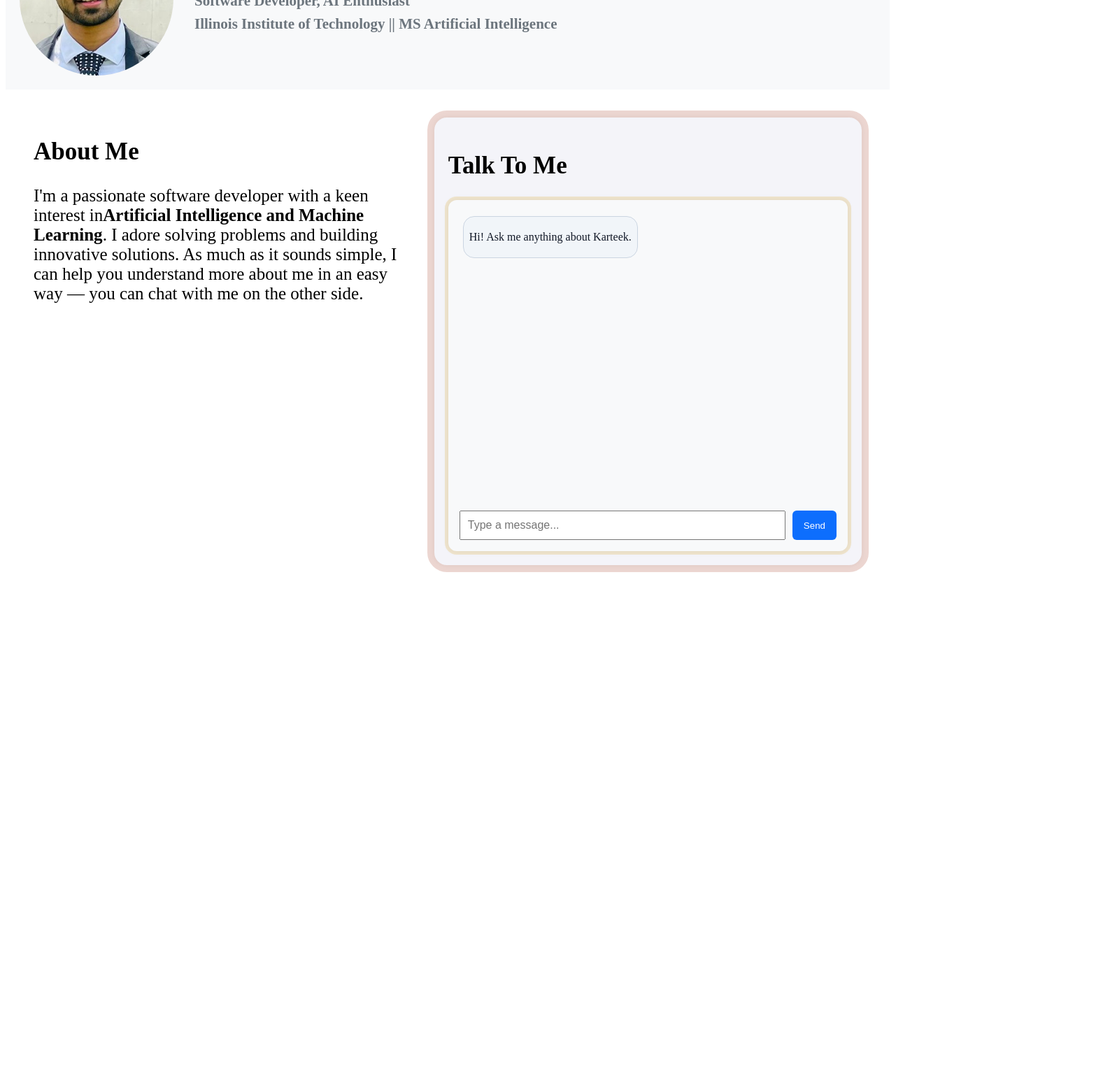
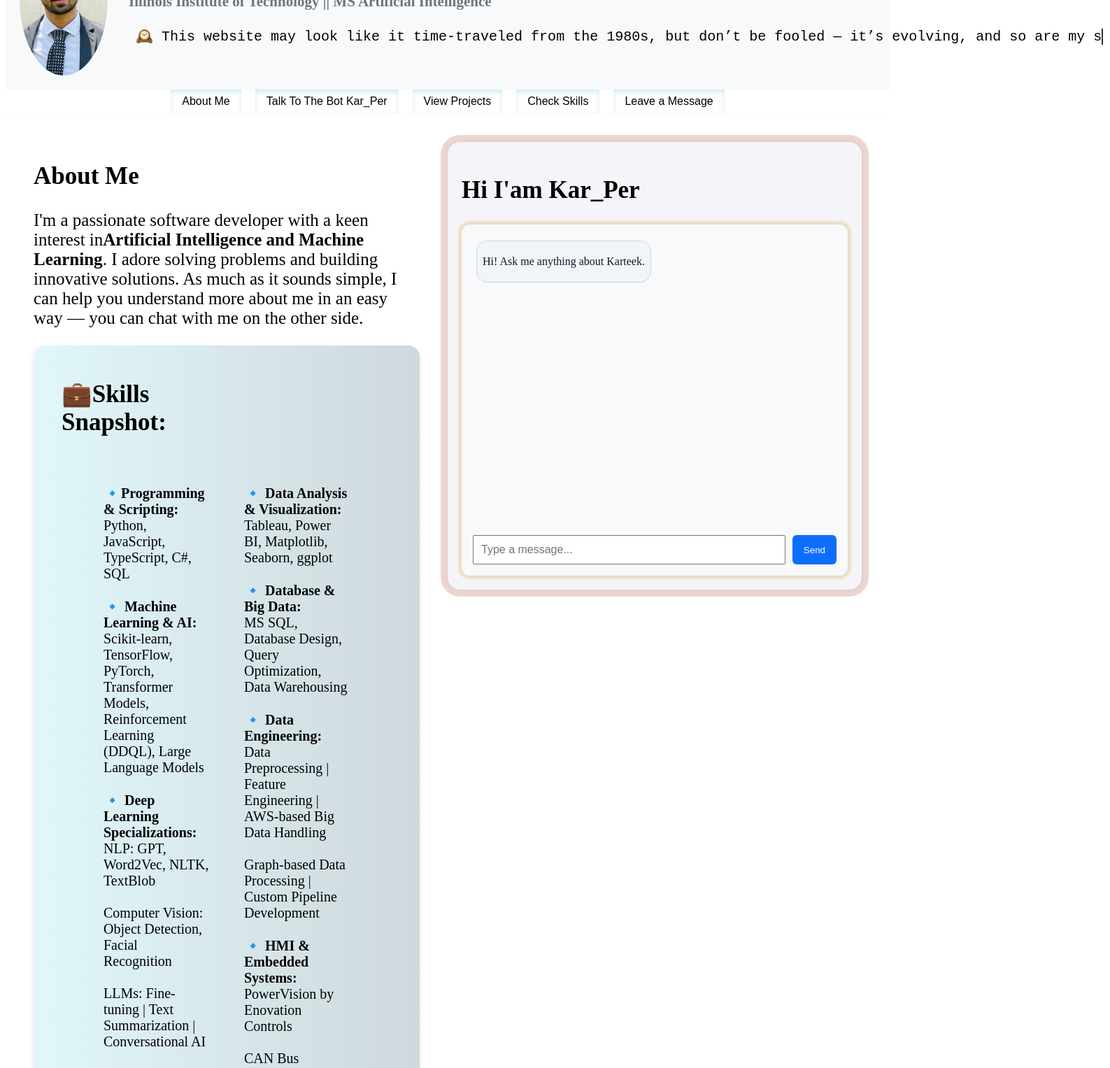
Before and after one commit to karteekvarma/my-site, a React (Vite) app: page /chat in a window 1280 px wide. Shown: the part 140-1667 px from the top of the page at 70% size, 1587 px wide, since content can reach past the window. Before the commit the page ends 996 px from the top, so only its background shows below. Built offline with nearby package versions, Linux system fonts and the light colour scheme.

Commit message:
Developed a typewriter, Added skills and gradients

```diff
--- a/src/App.jsx
+++ b/src/App.jsx
@@ -1,4 +1,9 @@
 import ChatWindow from "./components/ChatWindow";
+import Tabs from "./components/Tabs";
+import Skills, { DomainSkills } from "./components/Skills";
+import TypewriterBanner from "./components/TypewriterBanner";
+
+
 
 
 function Header() {
@@ -10,8 +15,10 @@ function Header() {
           <h1>Karteek Varma Pericharla</h1>
           <h2>Software Developer, AI Enthusiast</h2>
           <h2>Illinois Institute of Technology || MS Artificial Intelligence</h2>
-        </ div>
-      </ div>
+          <TypewriterBanner/>
+
+        </div>
+      </div>
     </header>
   );
 }
@@ -20,7 +27,6 @@ function Header() {
 function Aboutme() {
   return (
     <div className="pagewrapper">
-
       <div className="intro">
         <h2 style={{ fontSize: "35px" }} className="section-header" >About Me</h2>
         <p style={{ fontSize: "25px" }}className="intro-text">
@@ -30,21 +36,24 @@ function Aboutme() {
           As much as it sounds simple, I can help you understand more about me in an easy way —
           you can chat with me on the other side.
         </p>
-      </div>
+        <Skills/>
+        <DomainSkills />
+        </div>
 
-      <div className="chatbot">
-      <h2 style={{ fontSize: "35px" }} className="section-header2" >Talk To Me</h2>
-          <ChatWindow />
+      <div id="chat-section" className="chatbot">
+      <h2 style={{ fontSize: "35px" }} className="section-header2" >Hi I'am Kar_Per</h2>
+            <ChatWindow />
       </div>
     </div>
   );
 }
 
 
- export default function App() {
+export default function App() {
   return (
     <div className="App">
         <Header/>
+        <Tabs/>
         <Aboutme/>
     </div>
   );
--- a/src/components/ChatWindow.jsx
+++ b/src/components/ChatWindow.jsx
@@ -17,7 +17,7 @@ export default function ChatWindow() {
     setMessages((prev) => [
       ...prev,
       { role: "user", text: userInput },
-      //{ role: "bot", text: "This is a dummy response until the backend exists" }
+      { role: "bot", text: "This is a dummy response until the backend exists" }
     ]);
 
     try {
--- /dev/null
+++ b/src/components/Skills.jsx
@@ -0,0 +1,78 @@
+export default function Skills() {
+return (
+    <div className="skillcontainer">
+        <h2 style={{ fontSize: "35px" }} className="skills-header"> <strong>💼Skills Snapshot:</strong></h2>
+
+        <div className="allskills">
+
+            <div className="skilllist">
+                <p style={{ fontSize: "20px" }} className="skills-text1">
+                🔹<strong>Programming & Scripting:</strong><br />
+                    Python, JavaScript, TypeScript, C#, SQL
+                    <br /><br />
+                    🔹 <strong>Machine Learning & AI:</strong><br />
+                    Scikit-learn, TensorFlow, PyTorch, Transformer Models, Reinforcement Learning (DDQL), Large Language Models
+                    <br /><br />
+                    🔹 <strong>Deep Learning Specializations:</strong><br />
+                    NLP: GPT, Word2Vec, NLTK, TextBlob
+                    <br /><br />
+                    Computer Vision: Object Detection, Facial Recognition
+                    <br /><br />
+                    LLMs: Fine-tuning | Text Summarization | Conversational AI
+                    <br /><br />
+                    🔹 <strong>DevOps & Tools:</strong><br />
+                    Git, CI/CD Pipelines, Agile Methodologies
+                    <br /><br />
+
+                </p>
+            </div>
+
+            <div className="skilllist2">
+
+                <p style={{ fontSize: "20px" }} className="skills-text1">
+                    🔹 <strong>Data Analysis & Visualization:</strong><br />
+                    Tableau, Power BI, Matplotlib, Seaborn, ggplot
+                    <br /><br />
+                    🔹 <strong>Database & Big Data:</strong><br />
+                    MS SQL, Database Design, Query Optimization, Data Warehousing
+                    <br /><br />
+                    🔹 <strong>Data Engineering:</strong><br />
+                    Data Preprocessing | Feature Engineering | AWS-based Big Data Handling
+                    <br /><br />
+                    Graph-based Data Processing | Custom Pipeline Development
+                    <br /><br />
+
+                    🔹 <strong>HMI & Embedded Systems:</strong><br />
+                    PowerVision by Enovation Controls
+                    <br /><br />
+                    CAN Bus Communication, DBC File Creation, Automotive HMI Logic Design
+                </p>
+            </div>
+
+        </div>
+
+    </div>
+
+
+);
+}
+
+export function DomainSkills() {
+    return (
+            <div className="skilllist3">
+                <h2 style={{ fontSize: "35px" }} className="dskills-text2">
+                    <strong>🏆 Application Domains:</strong>
+                </h2>
+                <p style={{ fontSize: "20px" }} className="dskills-text1">
+                    📊 <strong>Finance</strong> – Stock Trading Algorithms, Anomaly Detection
+                    <br /><br />
+                    🏥 <strong>Healthcare</strong> – AI Integration in IoT Systems
+                    <br /><br />
+                    🌍 <strong>Environment</strong> – Flood Risk Prediction using Satellite Imagery
+                    <br /><br />
+                    🚗 <strong>Automotive</strong> – HMI for Eco Car Competition (EVCC)
+                </p>
+            </div>
+
+    );
+    }
--- /dev/null
+++ b/src/components/Tabs.jsx
@@ -0,0 +1,30 @@
+export default function Tabs() {
+  const scrollToSection = (id) => {
+    const section = document.getElementById(id);
+    if (section) {
+      section.scrollIntoView({ behavior: "smooth" });
+    }
+  };
+
+  return (
+    <div className="tabcontainer">
+      <div className="tabs">
+        <button className="tab-button" onClick={() => scrollToSection("about-section")}>
+          About Me
+        </button>
+        <button className="tab-button" onClick={() => scrollToSection("chat-section")}>
+          Talk To The Bot Kar_Per
+        </button>
+        <button className="tab-button" onClick={() => scrollToSection("projects-section")}>
+          View Projects
+        </button>
+        <button className="tab-button" onClick={() => scrollToSection("skills-section")}>
+          Check Skills
+        </button>
+        <button className="tab-button" onClick={() => scrollToSection("forms-section")}>
+          Leave a Message
+        </button>
+      </div>
+    </div>
+  );
+}
--- /dev/null
+++ b/src/components/TypewriterBanner.jsx
@@ -0,0 +1,56 @@
+import React, { useEffect, useRef } from "react";
+
+export default function TypewriterBanner() {
+  const typewriterRef = useRef(null);
+
+  useEffect(() => {
+    const phrases = [
+      "🕰️ This website may look like it time-traveled from the 1980s, but don’t be fooled — it’s evolving, and so are my skills!",
+      "🤖 But hey, at least the chatbot is from the future.💬 It probably knows your favorite color. Or your IP address. Who knows.",
+      "🛸 Might seem like a portfolio from the past! But my skills are from 2025, and the chatbot?🧠 That thing is from 2087.",
+      "⚙️ This site may not win any design awards (yet), but it’s a work in progress — like me. Try Kar_Per, the other me!"
+    ];
+
+    let currentPhrase = 0;
+    let currentChar = 0;
+    let isDeleting = false;
+    let timeoutId;
+
+    function type() {
+      const fullText = phrases[currentPhrase];
+      const visibleText = fullText.substring(0, currentChar);
+
+      if (typewriterRef.current) {
+        typewriterRef.current.textContent = visibleText;
+      }
+
+      if (!isDeleting && currentChar < fullText.length) {
+        // Continue typing
+        currentChar++;
+        timeoutId = setTimeout(type, 50);
+      } else if (isDeleting && currentChar > 0) {
+        // Continue deleting
+        currentChar--;
+        timeoutId = setTimeout(type, 30);
+      } else {
+        // Switch between typing and deleting once a phrase is fully displayed or removed
+        isDeleting = !isDeleting;
+        if (!isDeleting) {
+          currentPhrase = (currentPhrase + 1) % phrases.length;
+        }
+        timeoutId = setTimeout(type, isDeleting ? 1000 : 1500);
+      }
+    }
+
+    type();
+
+    // Cleanup function: clear any pending timeouts when the component unmounts.
+    return () => clearTimeout(timeoutId);
+  }, []);
+
+  return (
+    <div className="typewriter-container">
+      <span className="typewriter-text" ref={typewriterRef}></span>
+    </div>
+  );
+}
--- a/src/index.css
+++ b/src/index.css
@@ -39,13 +39,14 @@
   align-items: stretch;
   gap: 40px;
   padding: 40px;
-  flex-wrap: nowrap; /* optional: good for responsiveness */
+  flex-wrap: wrap; /* optional: good for responsiveness */
 }
 
 .intro {
   flex: 1;
-  max-width: 45%;
+  max-width: 60%;
   text-align: left;
+  flex-wrap: wrap;
 }
 
 /* Right side placeholder */
@@ -141,3 +142,110 @@
   border: none;
   border-radius: 6px;
 }
+
+
+.tabcontainer {
+  align-self: center;
+
+}
+.tabs {
+  display: flex;
+  border-bottom: 1px solid #f8f9fa;
+  justify-items: stretch;
+  justify-content: center;
+  gap: 20px;
+
+
+}
+.tab-button {
+  padding: 8px 16px;
+  border-radius: 0;
+  border: none;
+  background: transparent;
+  border-bottom: 2px solid transparent;
+  margin-bottom: -2px;
+  font-size: 16px;
+  justify-items: stretch;
+  box-shadow: inset 0 4px 6px rgba(159, 221, 230, 0.5);
+}
+
+.tab-button:hover {
+  border-bottom: 2px solid #1d3557;
+}
+.tab-button.active {
+  border-bottom: 2px solid #1d3557;
+  color: #1d3557;
+  font-weight: 700;
+}
+
+
+.allskills {
+  display: flex;
+  justify-content: space-between;  /* Keeps the items separated horizontally */
+  align-items: flex-start;         /* Aligns items at the top */
+  flex-wrap: wrap;                 /* Allows wrapping to additional rows if needed */
+  gap: 50px;                       /* Increase this to control spacing between columns */
+  padding: 20px 60px;              /* Adds more space around the container */
+}
+
+
+
+.skilllist, .skilllist2 {
+  flex: 1;
+  max-width: 48%;
+  text-align: left;
+  margin: 0;
+  font-size: 20px;
+  box-sizing: border-box;
+}
+
+
+.skills-header {
+  flex: 1;
+  max-width: 45%;
+  text-align: left;
+}
+
+.skillcontainer {
+  width: 100%;
+  max-width: 1400px;
+  margin: 0 auto;
+  padding: 20px 40px;
+  box-sizing: border-box;
+  background: linear-gradient(to right, #e0f7fa, #cfd8dc);;
+  border-radius: 16px;
+  box-shadow: 0 4px 10px rgba(0, 0, 0, 0.1);
+}
+
+.skilllist3 {
+
+  margin: 0 auto;
+  padding: 20px 40px;
+  margin-top: 40px;
+  box-sizing: border-box;
+  background: linear-gradient(to right, #fff3e0, #ffe0b2);
+  border-radius: 16px;
+  box-shadow: 0 4px 10px rgba(0, 0, 0, 0.1);
+}
+
+
+.typewriter-container {
+  text-align: center;
+  padding: 10px;
+  margin: 10px auto;
+  font-family: 'Courier New', Courier, monospace;
+  font-size: 20px;
+  min-height: 15px;
+}
+
+.typewriter-text {
+  border-right: 2px solid #333;
+  white-space: nowrap;
+  overflow: hidden;
+}
+
+@keyframes blink {
+  50% {
+    border-color: transparent;
+  }
+}
```
Also changed, not shown: src/Router.jsx (added, +23 -0 lines), 1 other file (tests, documents, lock files or other folders).
